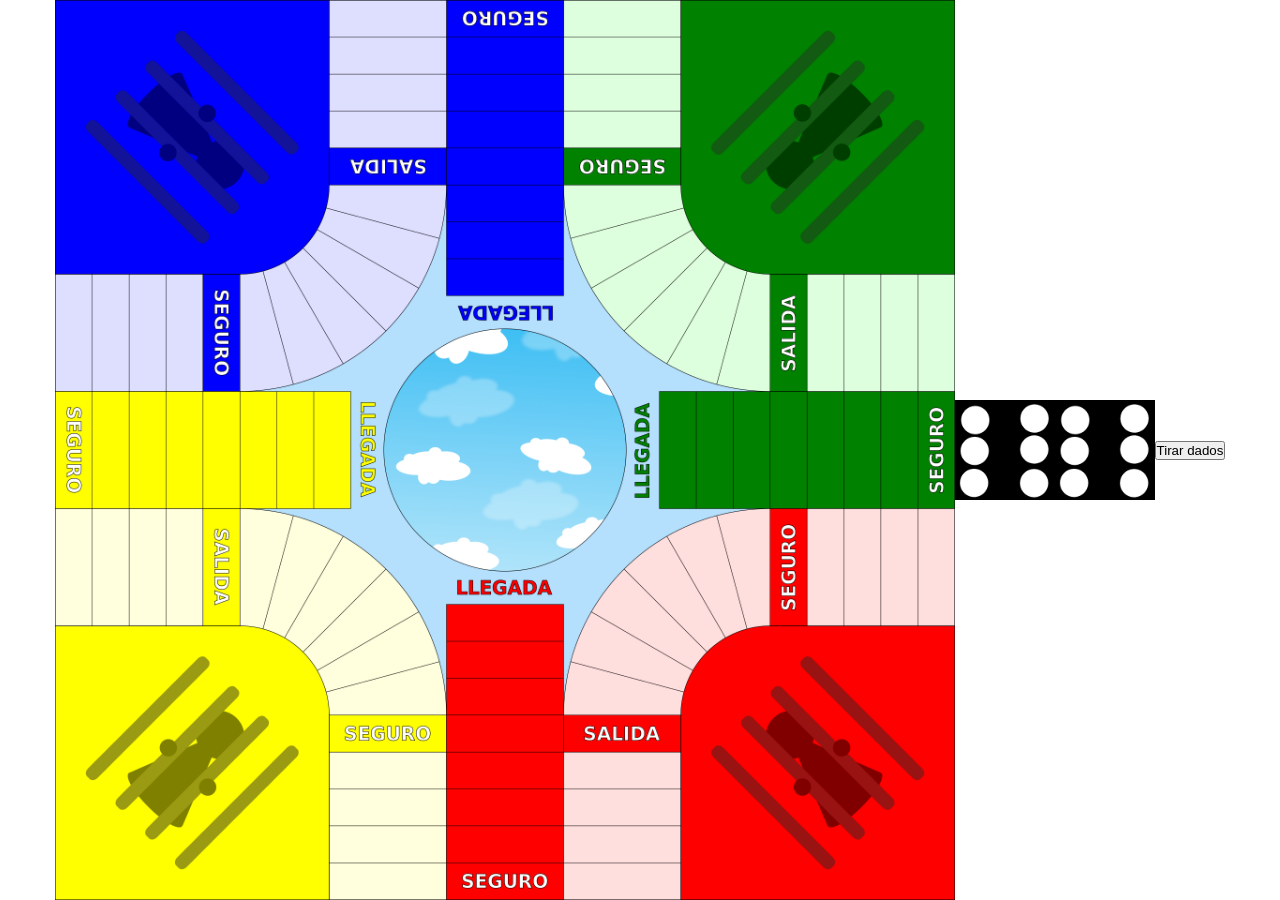
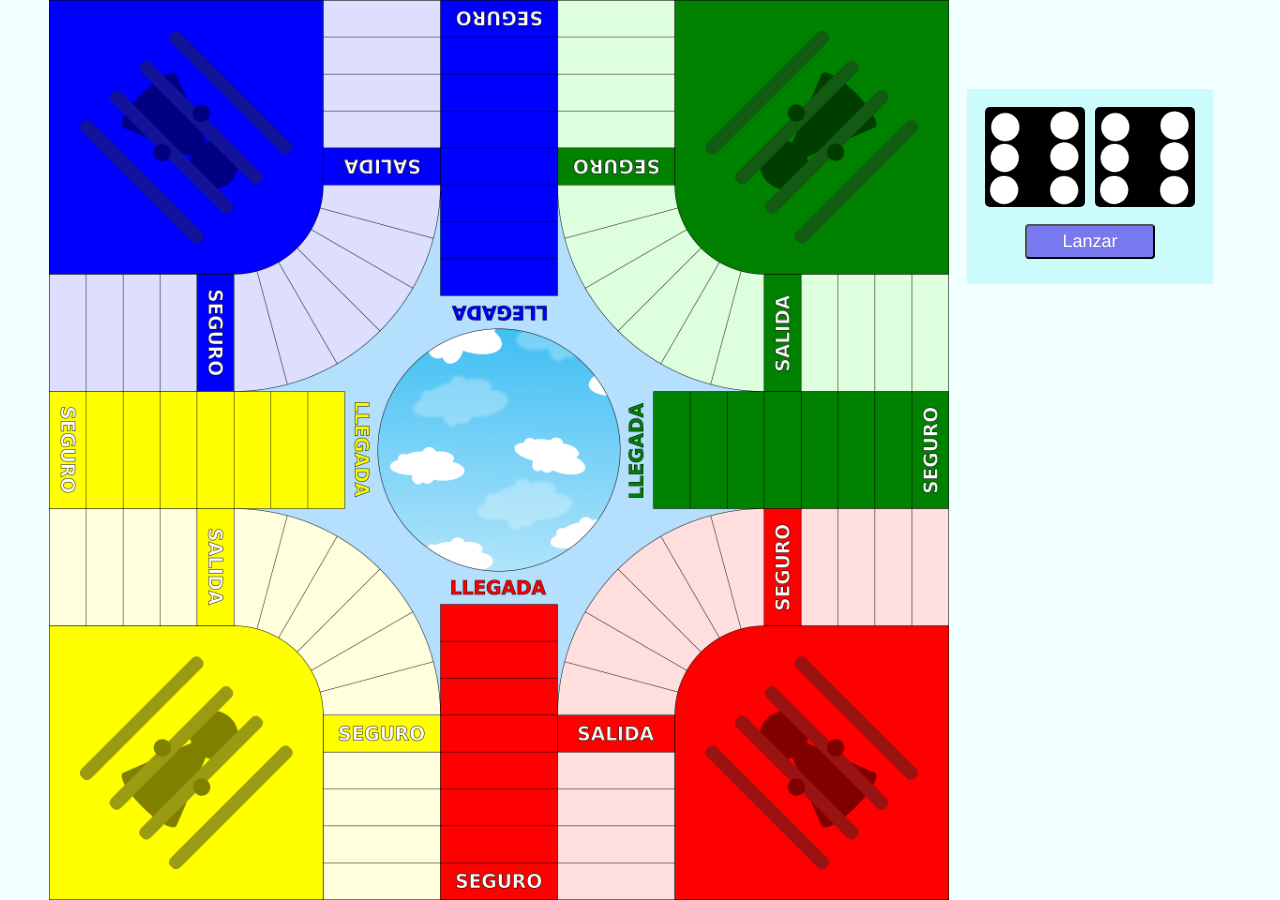
Before and after one commit to DavidUpegui/LR3-PracticaI-Parques, a plain HTML site: page tablero4.html in a window 1280 px wide. Drawn offline with Linux system fonts and the light colour scheme.

Commit message:
Barra de controles en el tablero4

```diff
--- a/css/stylesTablero4.css
+++ b/css/stylesTablero4.css
@@ -10,8 +10,54 @@ html, body {
     justify-content: center;
     align-items: center;
     margin:0;
+    background-color: azure;
+}
+.content{
+    display: flex;
+    flex-direction: row;
 }
 
+.dice-container{
+    display: flex;
+    justify-content: center;
+    margin: 5px;
+}
+
+.dice-img img{
+    height: 100px;
+    width: 100px;
+    margin: 3px;
+    border-radius: 5px;
+}
+
+.dice-control{
+    background-color: rgb(203, 251, 251);
+    padding: 15px;
+    margin-top: 20%;
+    display: flex;
+    align-items: center;
+    flex-direction: column;
+    margin: 30% 8px 8px 8px;
+}
+.btn-dices{
+    width: 60%;
+    margin: 10px 0;
+    height: 35px;
+    background-color: rgb(120, 120, 239);
+    color: white;
+    font-family: 'Franklin Gothic Medium', 'Arial Narrow', Arial, sans-serif;
+    font-size: 18px;
+    text-align: center;
+    border-radius: 4px;
+    transition-duration: 300ms ;
+}
+
+.btn-dices:hover{
+    background-color: rgb(88, 88, 240);
+    cursor: pointer;
+    width: 70%;
+    transition-duration: 300ms ;
+}
 .home{
     height: 200px;
     width: 200px;
@@ -36,7 +82,14 @@ html, body {
     display: flex;
     flex-wrap: wrap;
     align-items: center;
+}
 
+.control-bar{
+    display: flex;
+    flex-direction: column;
+    align-items: center;
+    margin: 10px;
+    background-color: azure;
 
 }
 
@@ -231,8 +284,3 @@ html, body {
     opacity: 1;
     transition: opacity 0.7s ease-in-out;
 }
-
-.dado{
-    height: 100px;
-    width: 100px;
-}
--- a/js/script.js
+++ b/js/script.js
@@ -798,9 +798,6 @@ class GameControl{
         let houseArray = game.boardRoad.houseArray;
         square.tabsInside.forEach(tabInside=>{
             if(tabInside.color !== tab.color){
-                console.log('Se come la ficha');
-                console.log(tab)
-                console.log(houseSquare);
                 for(let  i = 0; i<houseArray.length;i++){
                     if (houseArray[i].color === tabInside.color){
                         houseSquare = houseArray[i];
@@ -1208,11 +1205,6 @@ class UiControl{
         });
     }
 
-    static initRangeInput(){
-        UiControl.activateRangeInput('jugadores' , 'jugadoresOutput');
-        UiControl.activateRangeInput('fichas' , 'fichasOutput');
-    }
-
     static uiDices(){
         let game = GameControl._currentGame
         var d1 = document.getElementById('dice1')
--- a/tablero4.html
+++ b/tablero4.html
@@ -8,7 +8,7 @@
     <link href="css/stylesTablero4.css" rel="stylesheet">
 </head>
 <body>
-
+    <div class="content">
         <div id="tablero">
             <div class="alert" id="alert">
 
@@ -68,11 +68,17 @@
 
             </div>
         </div>
+        <div class="control-bar">
+            <div class="dice-control">
+                <div class="dice-img">
+                    <img src="css/dados/6.png" id="dice1" class="dice-img">
+                    <img src="css/dados/6.png" id="dice2" class="dice-img">
+                </div>
+                <button class="btn-dices">Lanzar</button>
+            </div>
 
-    <img src="css/dados/6.png" id="dice1" class="dado">
-    <img src="css/dados/6.png" id="dice2" class="dado">
-
-    <button id="btnDices">Tirar dados</button>
+        </div>
+    </div>
 
     <script src="./js/script.js"></script>
 </body>
```
Lines whose indentation alone changed are shown as unchanged.
